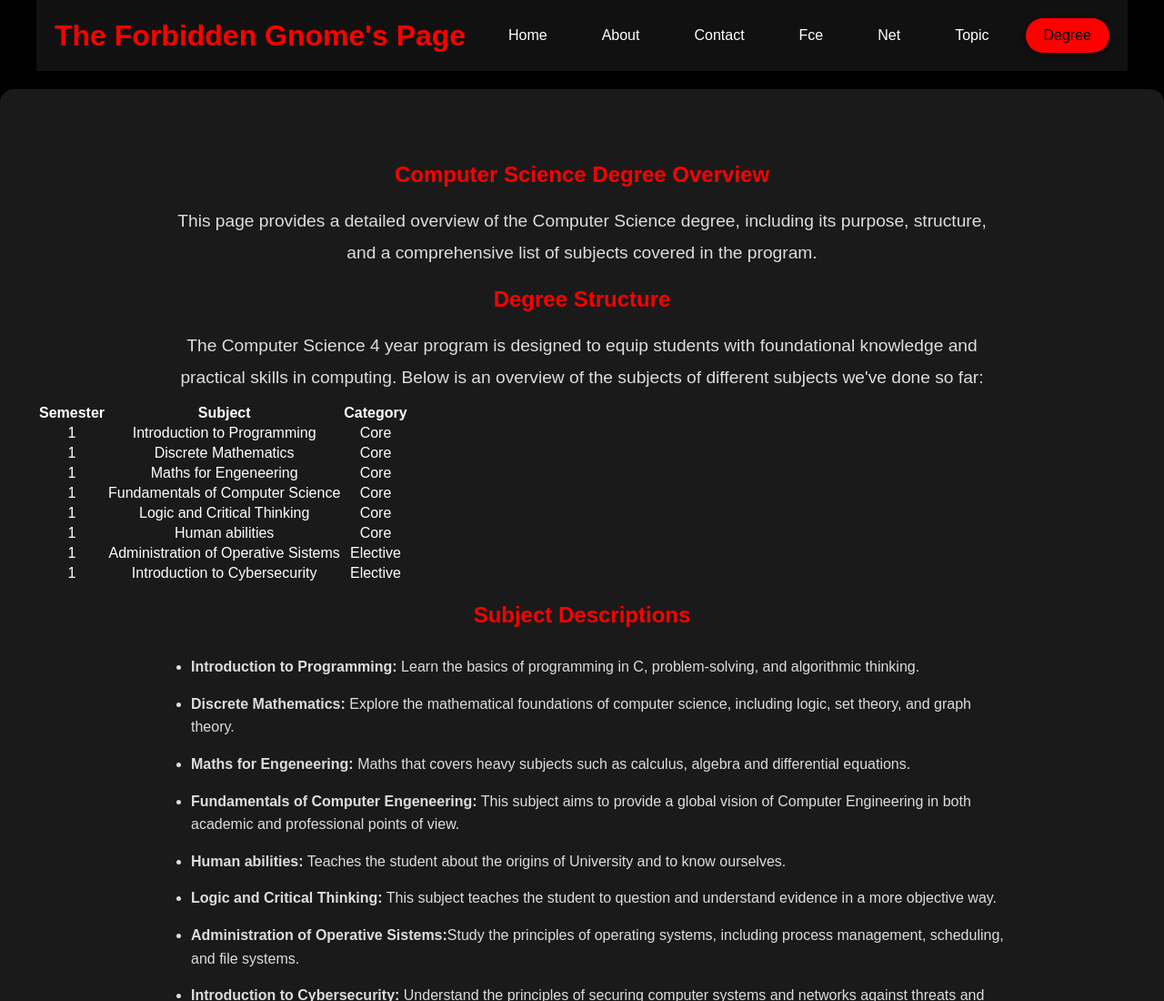
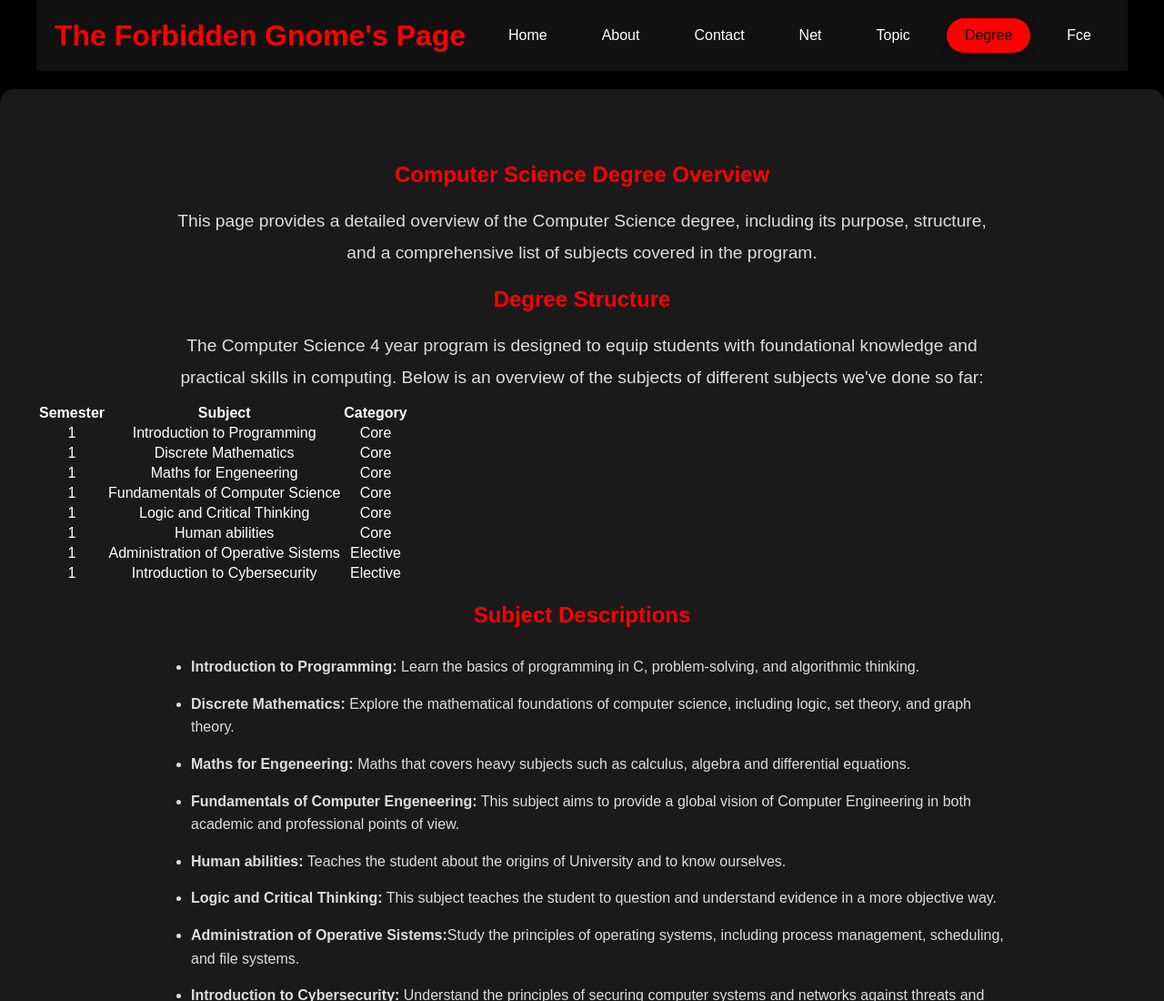
Before and after one commit to DixieNormous305/my_first_web_page_2024, a plain HTML site: page Docs/public/degree.html in a window 1280 px wide. Shown: the top 1100 px of the page at 91% size. Drawn offline with Linux system fonts and the light colour scheme.

```diff
--- a/Docs/public/degree.html
+++ b/Docs/public/degree.html
@@ -22,10 +22,10 @@
                 <a href="../index.html">Home</a>
                 <a href="./about.html">About</a>
                 <a href="./contact.html">Contact</a>
-                <a href="./fce.html">Fce</a>
                 <a href="./net.html">Net</a>
                 <a href="./topic.html">Topic</a>
                 <a href="./degree.html" class="active">Degree</a>
+                <a href="./fce.html">Fce</a>
             </nav>
         </div>
     </header>
```
Also changed, not shown: Docs/public/about.html (+1 -0 lines), Docs/public/contact.html (+1 -0 lines), Docs/public/fce.html (+1 -1 lines), Docs/public/net.html (+1 -0 lines), Docs/public/topic.html (+1 -0 lines).
